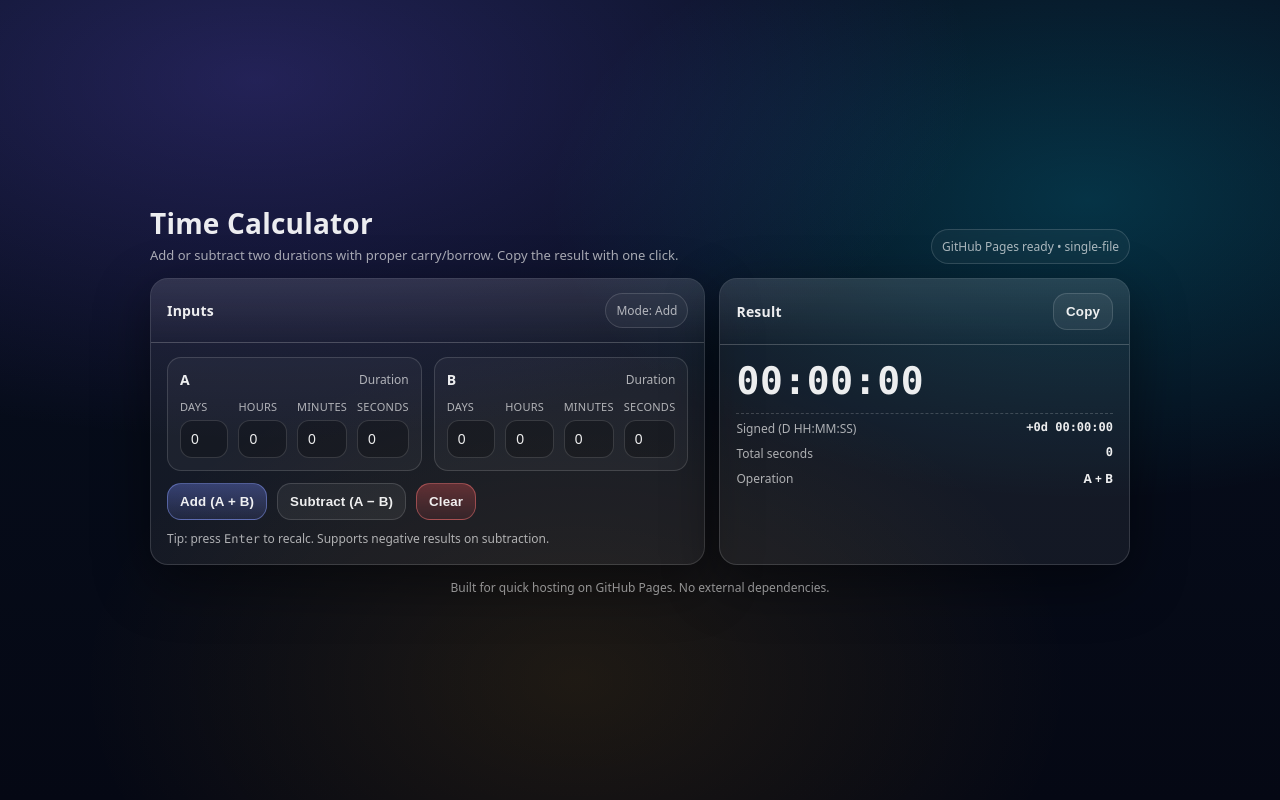
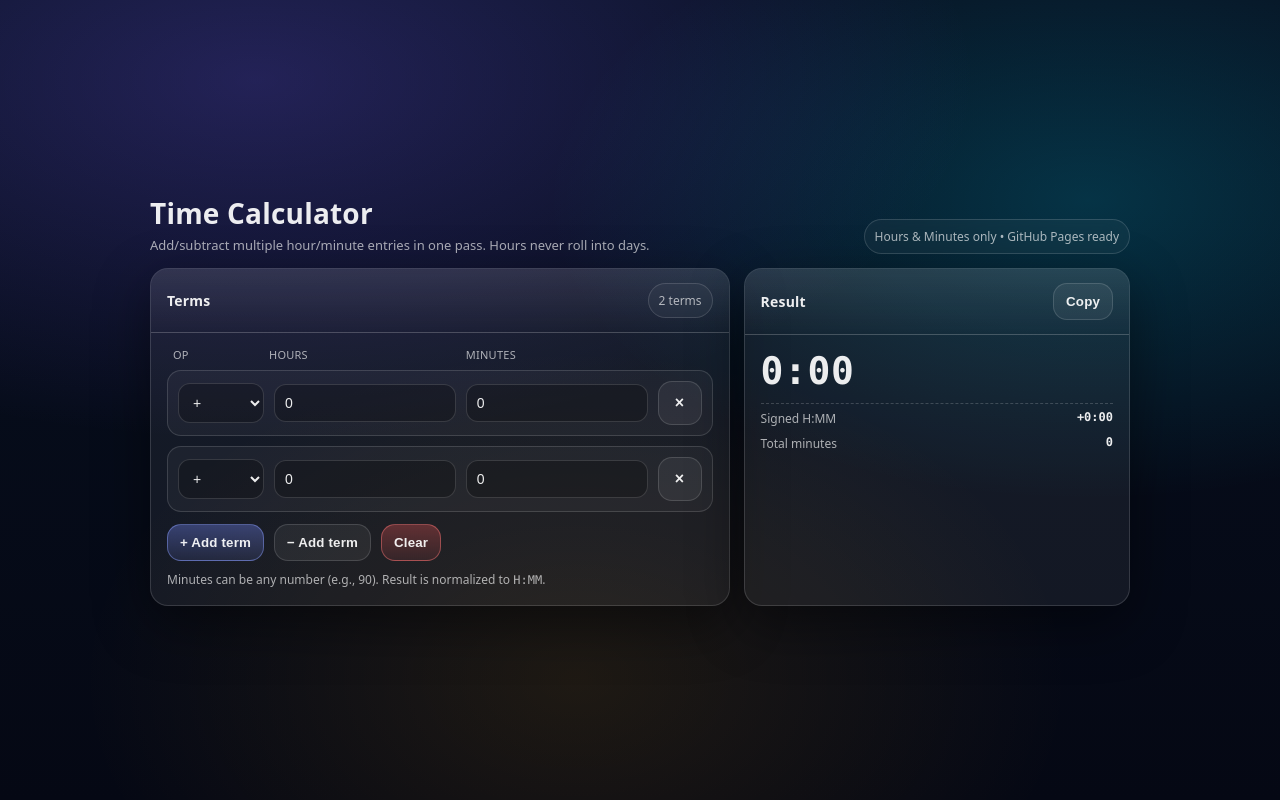
Before and after one commit to AndSuch-Mods/Time-Calculator, a plain HTML site: page index.html in a window 1280 px wide. Drawn offline with Linux system fonts and the light colour scheme.

Commit message:
Update index.html

```diff
--- a/index.html
+++ b/index.html
@@ -3,7 +3,7 @@
 <head>
   <meta charset="utf-8" />
   <meta name="viewport" content="width=device-width, initial-scale=1" />
-  <title>Time Add/Subtract</title>
+  <title>Time Add/Subtract (Hours & Minutes)</title>
   <style>
     :root{
       --bg: #0b1220;
@@ -20,7 +20,7 @@
     body{
       margin:0;
       color:var(--text);
-      font-family: ui-sans-serif, system-ui, -apple-system, Segoe UI, Roboto, Helvetica, Arial, "Apple Color Emoji","Segoe UI Emoji";
+      font-family: ui-sans-serif, system-ui, -apple-system, Segoe UI, Roboto, Helvetica, Arial;
       background:
         radial-gradient(1200px 600px at 20% 10%, rgba(120, 90, 255, .25), transparent 60%),
         radial-gradient(900px 500px at 85% 25%, rgba(0, 220, 255, .18), transparent 60%),
@@ -61,7 +61,7 @@
     }
     .grid{
       display:grid;
-      grid-template-columns: 1.15fr .85fr;
+      grid-template-columns: 1.2fr .8fr;
       gap: 14px;
     }
     @media (max-width: 860px){
@@ -90,49 +90,34 @@
       font-size: 14px;
     }
     .body{ padding: 14px 16px 16px; }
-    .row{
+
+    .rowhead{
       display:grid;
-      grid-template-columns: 1fr 1fr;
-      gap: 12px;
+      grid-template-columns: 86px 1fr 1fr 44px;
+      gap: 10px;
+      padding: 0 6px 8px;
+      color: var(--muted);
+      font-size: 11px;
+      letter-spacing:.25px;
+      text-transform: uppercase;
+    }
+    .rows{
+      display:grid;
+      gap: 10px;
       margin-bottom: 12px;
     }
-    @media (max-width: 520px){
-      .row{ grid-template-columns: 1fr; }
-    }
-    .fieldset{
+    .term{
+      display:grid;
+      grid-template-columns: 86px 1fr 1fr 44px;
+      gap: 10px;
+      align-items:center;
+      padding: 10px;
       border: 1px solid var(--border);
       border-radius: 14px;
       background: rgba(255,255,255,.04);
-      padding: 12px;
     }
-    .legend{
-      display:flex;
-      align-items:center;
-      justify-content:space-between;
-      gap:10px;
-      margin-bottom: 10px;
-    }
-    .legend span{
-      font-size: 12px;
-      color: var(--muted);
-    }
-    .inputs{
-      display:grid;
-      grid-template-columns: repeat(4, 1fr);
-      gap: 10px;
-    }
-    @media (max-width: 520px){
-      .inputs{ grid-template-columns: repeat(2, 1fr); }
-    }
-    label{
-      display:block;
-      font-size: 11px;
-      color: var(--muted);
-      margin-bottom: 6px;
-      letter-spacing:.25px;
-      text-transform: uppercase;
-    }
-    input[type="number"]{
+
+    select, input[type="number"]{
       width:100%;
       padding: 10px 10px;
       border-radius: 12px;
@@ -142,17 +127,35 @@
       outline: none;
       font-size: 14px;
     }
-    input[type="number"]:focus{
+    select:focus, input[type="number"]:focus{
       border-color: rgba(160, 200, 255, .45);
       box-shadow: 0 0 0 4px rgba(120, 160, 255, .12);
     }
+
+    .tinyBtn{
+      border: 1px solid var(--border);
+      background: rgba(255,255,255,.06);
+      color: var(--text);
+      width: 44px;
+      height: 44px;
+      border-radius: 14px;
+      cursor: pointer;
+      font-weight: 800;
+      font-size: 16px;
+      display:grid;
+      place-items:center;
+      transition: transform .06s ease, background .12s ease;
+    }
+    .tinyBtn:hover{ background: rgba(255,255,255,.09); }
+    .tinyBtn:active{ transform: translateY(1px); }
+
     .controls{
       display:flex;
       flex-wrap: wrap;
       gap: 10px;
       align-items:center;
       justify-content: space-between;
-      margin-top: 12px;
+      margin-top: 8px;
     }
     .btns{ display:flex; gap:10px; flex-wrap:wrap; }
     button{
@@ -162,7 +165,7 @@
       padding: 10px 12px;
       border-radius: 14px;
       cursor:pointer;
-      font-weight: 600;
+      font-weight: 650;
       letter-spacing:.15px;
       transition: transform .06s ease, background .12s ease, border-color .12s ease;
     }
@@ -182,14 +185,16 @@
       line-height: 1.5;
       margin: 0;
     }
+
     .result{
       padding: 16px;
       display:grid;
       gap: 10px;
     }
+    .mono{ font-family: ui-monospace, SFMono-Regular, Menlo, Monaco, Consolas, "Liberation Mono", "Courier New", monospace; }
     .result .big{
       font-size: clamp(26px, 3.4vw, 38px);
-      font-weight: 750;
+      font-weight: 780;
       letter-spacing: .6px;
       margin: 0;
       line-height: 1.1;
@@ -218,91 +223,49 @@
       color: rgba(255,255,255,.75);
     }
     .toast.show{ display:block; }
-    footer{
-      margin-top: 14px;
-      color: rgba(255,255,255,.55);
-      font-size: 12px;
-      text-align:center;
+
+    @media (max-width: 520px){
+      .rowhead, .term{ grid-template-columns: 78px 1fr 1fr 44px; }
     }
-    .mono{ font-family: ui-monospace, SFMono-Regular, Menlo, Monaco, Consolas, "Liberation Mono", "Courier New", monospace; }
   </style>
 </head>
+
 <body>
   <div class="wrap">
     <header>
       <div>
         <h1>Time Calculator</h1>
-        <p class="sub">Add or subtract two durations with proper carry/borrow. Copy the result with one click.</p>
+        <p class="sub">Add/subtract multiple hour/minute entries in one pass. Hours never roll into days.</p>
       </div>
-      <div class="pill">GitHub Pages ready • single-file</div>
+      <div class="pill">Hours & Minutes only • GitHub Pages ready</div>
     </header>
 
     <div class="grid">
       <section class="card" aria-label="Inputs">
         <div class="hd">
-          <p class="title">Inputs</p>
-          <span class="pill" id="modePill">Mode: Add</span>
+          <p class="title">Terms</p>
+          <span class="pill" id="termsCount">2 terms</span>
         </div>
+
         <div class="body">
-          <div class="row">
-            <div class="fieldset">
-              <div class="legend">
-                <strong class="title">A</strong>
-                <span>Duration</span>
-              </div>
-              <div class="inputs">
-                <div>
-                  <label for="aDays">Days</label>
-                  <input id="aDays" type="number" inputmode="numeric" min="0" step="1" value="0">
-                </div>
-                <div>
-                  <label for="aHours">Hours</label>
-                  <input id="aHours" type="number" inputmode="numeric" min="0" step="1" value="0">
-                </div>
-                <div>
-                  <label for="aMins">Minutes</label>
-                  <input id="aMins" type="number" inputmode="numeric" min="0" step="1" value="0">
-                </div>
-                <div>
-                  <label for="aSecs">Seconds</label>
-                  <input id="aSecs" type="number" inputmode="numeric" min="0" step="1" value="0">
-                </div>
-              </div>
-            </div>
+          <div class="rowhead" aria-hidden="true">
+            <div>Op</div>
+            <div>Hours</div>
+            <div>Minutes</div>
+            <div></div>
+          </div>
 
-            <div class="fieldset">
-              <div class="legend">
-                <strong class="title">B</strong>
-                <span>Duration</span>
-              </div>
-              <div class="inputs">
-                <div>
-                  <label for="bDays">Days</label>
-                  <input id="bDays" type="number" inputmode="numeric" min="0" step="1" value="0">
-                </div>
-                <div>
-                  <label for="bHours">Hours</label>
-                  <input id="bHours" type="number" inputmode="numeric" min="0" step="1" value="0">
-                </div>
-                <div>
-                  <label for="bMins">Minutes</label>
-                  <input id="bMins" type="number" inputmode="numeric" min="0" step="1" value="0">
-                </div>
-                <div>
-                  <label for="bSecs">Seconds</label>
-                  <input id="bSecs" type="number" inputmode="numeric" min="0" step="1" value="0">
-                </div>
-              </div>
-            </div>
-          </div>
+          <div class="rows" id="rows"></div>
 
           <div class="controls">
             <div class="btns">
-              <button class="primary" id="btnAdd" type="button">Add (A + B)</button>
-              <button id="btnSub" type="button">Subtract (A − B)</button>
-              <button class="danger" id="btnClear" type="button">Clear</button>
+              <button class="primary" type="button" id="btnAddPlus">+ Add term</button>
+              <button type="button" id="btnAddMinus">− Add term</button>
+              <button class="danger" type="button" id="btnClear">Clear</button>
             </div>
-            <p class="hint">Tip: press <span class="mono">Enter</span> to recalc. Supports negative results on subtraction.</p>
+            <p class="hint">
+              Minutes can be any number (e.g., 90). Result is normalized to <span class="mono">H:MM</span>.
+            </p>
           </div>
         </div>
       </section>
@@ -311,130 +274,174 @@
         <div class="hd">
           <p class="title">Result</p>
           <div class="btns">
-            <button id="btnCopy" type="button">Copy</button>
+            <button type="button" id="btnCopy">Copy</button>
           </div>
         </div>
+
         <div class="result">
-          <p class="big mono" id="resultMain">00:00:00</p>
+          <p class="big mono" id="resultMain">0:00</p>
 
           <div class="meta">
-            <div class="kv"><span>Signed (D HH:MM:SS)</span><b class="mono" id="resultSigned">+0d 00:00:00</b></div>
-            <div class="kv"><span>Total seconds</span><b class="mono" id="resultSeconds">0</b></div>
-            <div class="kv"><span>Operation</span><b id="resultOp">A + B</b></div>
+            <div class="kv"><span>Signed H:MM</span><b class="mono" id="resultSigned">+0:00</b></div>
+            <div class="kv"><span>Total minutes</span><b class="mono" id="resultMinutes">0</b></div>
           </div>
 
           <div class="toast" id="toast">Copied.</div>
         </div>
       </aside>
     </div>
-
-    <footer>
-      Built for quick hosting on GitHub Pages. No external dependencies.
-    </footer>
   </div>
 
 <script>
   const el = (id) => document.getElementById(id);
 
-  const fields = {
-    aDays: el("aDays"), aHours: el("aHours"), aMins: el("aMins"), aSecs: el("aSecs"),
-    bDays: el("bDays"), bHours: el("bHours"), bMins: el("bMins"), bSecs: el("bSecs"),
-  };
+  const rowsEl = el("rows");
+  const termsCountEl = el("termsCount");
 
   const out = {
     main: el("resultMain"),
     signed: el("resultSigned"),
-    secs: el("resultSeconds"),
-    op: el("resultOp"),
-    pill: el("modePill"),
-    toast: el("toast")
+    mins: el("resultMinutes"),
+    toast: el("toast"),
   };
 
-  const buttons = {
-    add: el("btnAdd"),
-    sub: el("btnSub"),
-    clear: el("btnClear"),
-    copy: el("btnCopy")
-  };
+  const btnAddPlus = el("btnAddPlus");
+  const btnAddMinus = el("btnAddMinus");
+  const btnClear = el("btnClear");
+  const btnCopy = el("btnCopy");
 
-  let mode = "add"; // "add" | "sub"
+  let state = [
+    { op: "+", hours: 0, minutes: 0 },
+    { op: "+", hours: 0, minutes: 0 },
+  ];
 
   function n(v){
     const x = Number(v);
     return Number.isFinite(x) ? x : 0;
   }
+  function pad2(x){ return String(x).padStart(2, "0"); }
 
-  function durationToSeconds(d, h, m, s){
-    // Accepts any non-negative integers; treat negatives as 0 for inputs
-    d = Math.max(0, Math.trunc(n(d)));
-    h = Math.max(0, Math.trunc(n(h)));
-    m = Math.max(0, Math.trunc(n(m)));
-    s = Math.max(0, Math.trunc(n(s)));
-    return (((d * 24 + h) * 60 + m) * 60 + s);
+  function normalizeToHM(totalMinutes){
+    const sign = totalMinutes < 0 ? -1 : 1;
+    let abs = Math.abs(Math.trunc(totalMinutes));
+    const hours = Math.floor(abs / 60);
+    const minutes = abs % 60;
+    return { sign, hours, minutes };
   }
 
-  function pad2(x){ return String(x).padStart(2, "0"); }
-
-  function secondsToParts(totalSeconds){
-    const sign = totalSeconds < 0 ? -1 : 1;
-    let abs = Math.abs(Math.trunc(totalSeconds));
-
-    const days = Math.floor(abs / 86400); abs -= days * 86400;
-    const hours = Math.floor(abs / 3600); abs -= hours * 3600;
-    const mins = Math.floor(abs / 60); abs -= mins * 60;
-    const secs = abs;
-
-    return { sign, days, hours, mins, secs };
-  }
-
-  function formatMain(parts){
-    // Main view: show days if non-zero, else HH:MM:SS
-    const hh = pad2(parts.hours);
-    const mm = pad2(parts.mins);
-    const ss = pad2(parts.secs);
-    const base = `${hh}:${mm}:${ss}`;
-    if (parts.days > 0) return `${parts.days}d ${base}`;
-    return base;
-  }
-
-  function formatSigned(parts){
-    const signChar = parts.sign < 0 ? "−" : "+";
-    return `${signChar}${parts.days}d ${pad2(parts.hours)}:${pad2(parts.mins)}:${pad2(parts.secs)}`;
+  function formatHM(parts){
+    // Non-day format: hours can be 0..∞
+    return `${parts.hours}:${pad2(parts.minutes)}`;
   }
 
   function compute(){
-    const a = durationToSeconds(fields.aDays.value, fields.aHours.value, fields.aMins.value, fields.aSecs.value);
-    const b = durationToSeconds(fields.bDays.value, fields.bHours.value, fields.bMins.value, fields.bSecs.value);
+    let total = 0;
+    for (const t of state){
+      const h = Math.trunc(n(t.hours));
+      const m = Math.trunc(n(t.minutes));
+      const termMinutes = (h * 60) + m;
+      total += (t.op === "-" ? -1 : 1) * termMinutes;
+    }
 
-    const total = (mode === "add") ? (a + b) : (a - b);
-    const parts = secondsToParts(total);
+    const parts = normalizeToHM(total);
+    out.main.textContent = formatHM(parts);
 
-    out.main.textContent = formatMain(parts);
-    out.signed.textContent = formatSigned(parts);
-    out.secs.textContent = String(Math.trunc(total));
-    out.op.textContent = mode === "add" ? "A + B" : "A − B";
-    out.pill.textContent = "Mode: " + (mode === "add" ? "Add" : "Subtract");
+    const signChar = parts.sign < 0 ? "−" : "+";
+    out.signed.textContent = `${signChar}${formatHM(parts)}`;
+    out.mins.textContent = String(Math.trunc(total));
+
+    termsCountEl.textContent = `${state.length} term${state.length === 1 ? "" : "s"}`;
   }
 
-  function setMode(next){
-    mode = next;
-    buttons.add.classList.toggle("primary", mode === "add");
-    buttons.sub.classList.toggle("primary", mode === "sub");
+  function render(){
+    rowsEl.innerHTML = "";
+    state.forEach((t, idx) => {
+      const row = document.createElement("div");
+      row.className = "term";
+
+      const op = document.createElement("select");
+      op.setAttribute("aria-label", `Operator for term ${idx+1}`);
+      op.innerHTML = `
+        <option value="+">+</option>
+        <option value="-">-</option>
+      `;
+      op.value = t.op;
+      op.addEventListener("change", () => {
+        state[idx].op = op.value;
+        compute();
+      });
+
+      const hours = document.createElement("input");
+      hours.type = "number";
+      hours.inputMode = "numeric";
+      hours.step = "1";
+      hours.value = t.hours;
+      hours.placeholder = "Hours";
+      hours.setAttribute("aria-label", `Hours for term ${idx+1}`);
+      hours.addEventListener("input", () => {
+        state[idx].hours = hours.value;
+        compute();
+      });
+
+      const mins = document.createElement("input");
+      mins.type = "number";
+      mins.inputMode = "numeric";
+      mins.step = "1";
+      mins.value = t.minutes;
+      mins.placeholder = "Minutes";
+      mins.setAttribute("aria-label", `Minutes for term ${idx+1}`);
+      mins.addEventListener("input", () => {
+        state[idx].minutes = mins.value;
+        compute();
+      });
+
+      const del = document.createElement("button");
+      del.className = "tinyBtn";
+      del.type = "button";
+      del.textContent = "×";
+      del.title = "Remove term";
+      del.setAttribute("aria-label", `Remove term ${idx+1}`);
+      del.disabled = state.length <= 1;
+      del.style.opacity = del.disabled ? "0.45" : "1";
+      del.style.cursor = del.disabled ? "not-allowed" : "pointer";
+      del.addEventListener("click", () => {
+        if (state.length <= 1) return;
+        state.splice(idx, 1);
+        render();
+        compute();
+      });
+
+      row.append(op, hours, mins, del);
+      rowsEl.appendChild(row);
+    });
+
+    termsCountEl.textContent = `${state.length} term${state.length === 1 ? "" : "s"}`;
+  }
+
+  function addTerm(op){
+    state.push({ op, hours: 0, minutes: 0 });
+    render();
+    compute();
+    // focus the new hours input
+    const lastRow = rowsEl.lastElementChild;
+    if (lastRow){
+      const inputs = lastRow.querySelectorAll("input");
+      if (inputs[0]) inputs[0].focus();
+    }
+  }
+
+  function clearAll(){
+    state = [{ op: "+", hours: 0, minutes: 0 }, { op: "+", hours: 0, minutes: 0 }];
+    render();
     compute();
   }
 
-  function clearAll(){
-    Object.values(fields).forEach(i => i.value = 0);
-    setMode("add");
-  }
-
   async function copyResult(){
-    const text = `${out.signed.textContent} (${out.secs.textContent} seconds)`;
+    const text = `${out.signed.textContent} (${out.mins.textContent} minutes)`;
     try{
       await navigator.clipboard.writeText(text);
       showToast("Copied.");
     }catch{
-      // Fallback
       const ta = document.createElement("textarea");
       ta.value = text;
       ta.style.position = "fixed";
@@ -452,24 +459,29 @@
     out.toast.textContent = msg;
     out.toast.classList.add("show");
     clearTimeout(toastTimer);
-    toastTimer = setTimeout(()=> out.toast.classList.remove("show"), 1200);
+    toastTimer = setTimeout(() => out.toast.classList.remove("show"), 1200);
   }
 
-  // Events
-  buttons.add.addEventListener("click", ()=> setMode("add"));
-  buttons.sub.addEventListener("click", ()=> setMode("sub"));
-  buttons.clear.addEventListener("click", clearAll);
-  buttons.copy.addEventListener("click", copyResult);
+  // Buttons
+  btnAddPlus.addEventListener("click", () => addTerm("+"));
+  btnAddMinus.addEventListener("click", () => addTerm("-"));
+  btnClear.addEventListener("click", clearAll);
+  btnCopy.addEventListener("click", copyResult);
 
-  Object.values(fields).forEach(input => {
-    input.addEventListener("input", compute);
-    input.addEventListener("keydown", (e) => {
-      if (e.key === "Enter") compute();
-    });
+  // Keyboard: Enter adds a plus term when inside any input
+  document.addEventListener("keydown", (e) => {
+    if (e.key === "Enter") {
+      const tag = (document.activeElement && document.activeElement.tagName) || "";
+      if (tag === "INPUT" || tag === "SELECT") {
+        e.preventDefault();
+        addTerm("+");
+      }
+    }
   });
 
   // Init
-  setMode("add");
+  render();
+  compute();
 </script>
 </body>
 </html>
```
